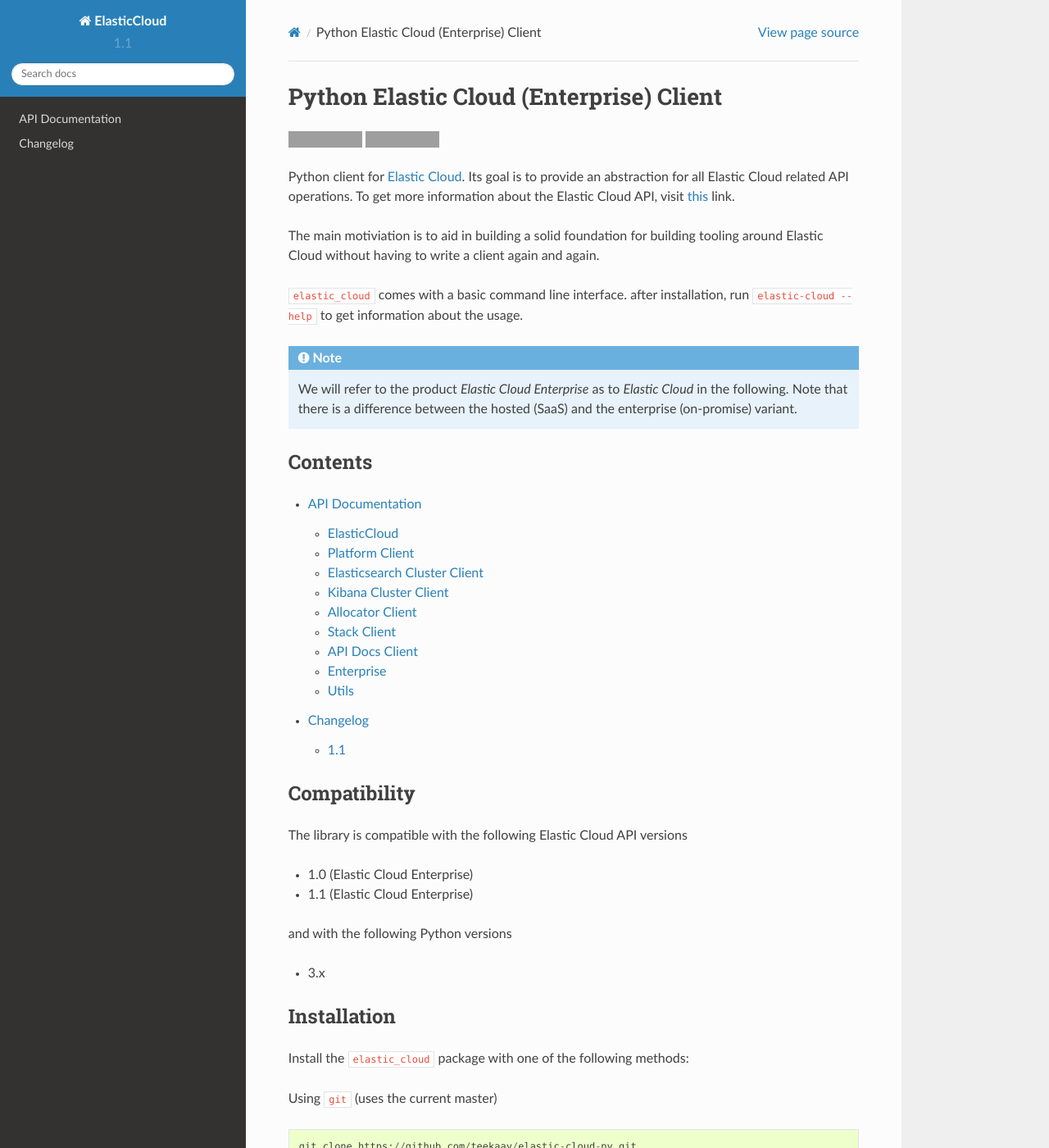
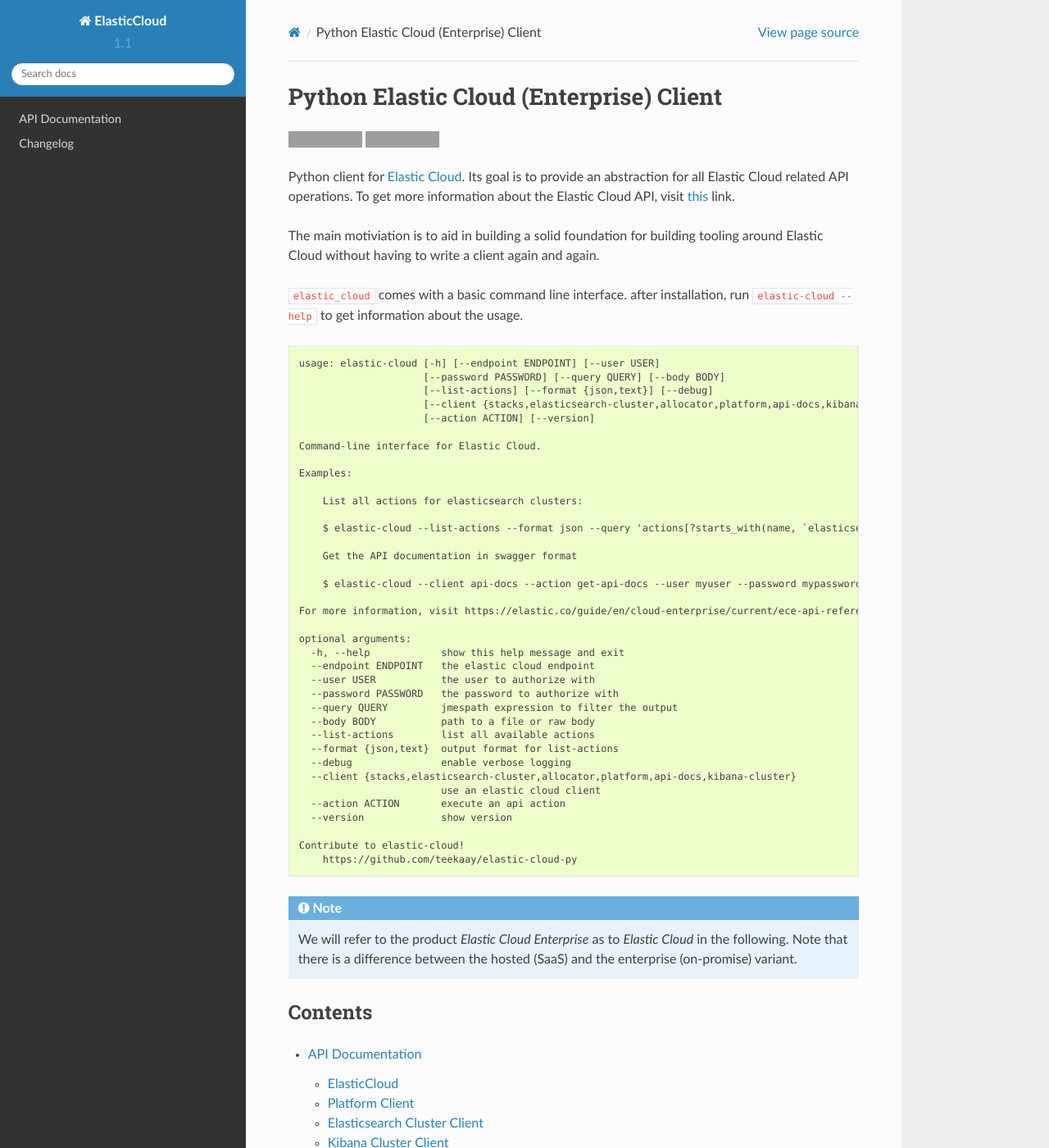
Before and after one commit to teekaay/elastic-cloud-py, a Sphinx documentation site: the page built from docs/index.rst, in a window 1280 px wide and 1400 px high. Shown: the whole window at 82% size. Built offline with Sphinx 7.4.7 and the Read the Docs theme 2.0.0, drawn with Linux system fonts in a browser that asks for light colours; grey boxes are pictures that could not be loaded.

Commit message:
docs(*): add cli usage

```diff
--- a/docs/index.rst
+++ b/docs/index.rst
@@ -18,6 +18,47 @@
 
 ``elastic_cloud`` comes with a basic command line interface. after installation, run ``elastic-cloud --help``
 to get information about the usage.
+
+::
+
+    usage: elastic-cloud [-h] [--endpoint ENDPOINT] [--user USER]
+                         [--password PASSWORD] [--query QUERY] [--body BODY]
+                         [--list-actions] [--format {json,text}] [--debug]
+                         [--client {stacks,elasticsearch-cluster,allocator,platform,api-docs,kibana-cluster}]
+                         [--action ACTION] [--version]
+
+    Command-line interface for Elastic Cloud.
+
+    Examples:
+
+        List all actions for elasticsearch clusters:
+
+        $ elastic-cloud --list-actions --format json --query 'actions[?starts_with(name, `elasticsearch-cluster::`)]'
+
+        Get the API documentation in swagger format
+
+        $ elastic-cloud --client api-docs --action get-api-docs --user myuser --password mypassword
+
+    For more information, visit https://elastic.co/guide/en/cloud-enterprise/current/ece-api-reference.html
+
+    optional arguments:
+      -h, --help            show this help message and exit
+      --endpoint ENDPOINT   the elastic cloud endpoint
+      --user USER           the user to authorize with
+      --password PASSWORD   the password to authorize with
+      --query QUERY         jmespath expression to filter the output
+      --body BODY           path to a file or raw body
+      --list-actions        list all available actions
+      --format {json,text}  output format for list-actions
+      --debug               enable verbose logging
+      --client {stacks,elasticsearch-cluster,allocator,platform,api-docs,kibana-cluster}
+                            use an elastic cloud client
+      --action ACTION       execute an api action
+      --version             show version
+
+    Contribute to elastic-cloud!
+        https://github.com/teekaay/elastic-cloud-py
+
 
 .. note::
 
```
